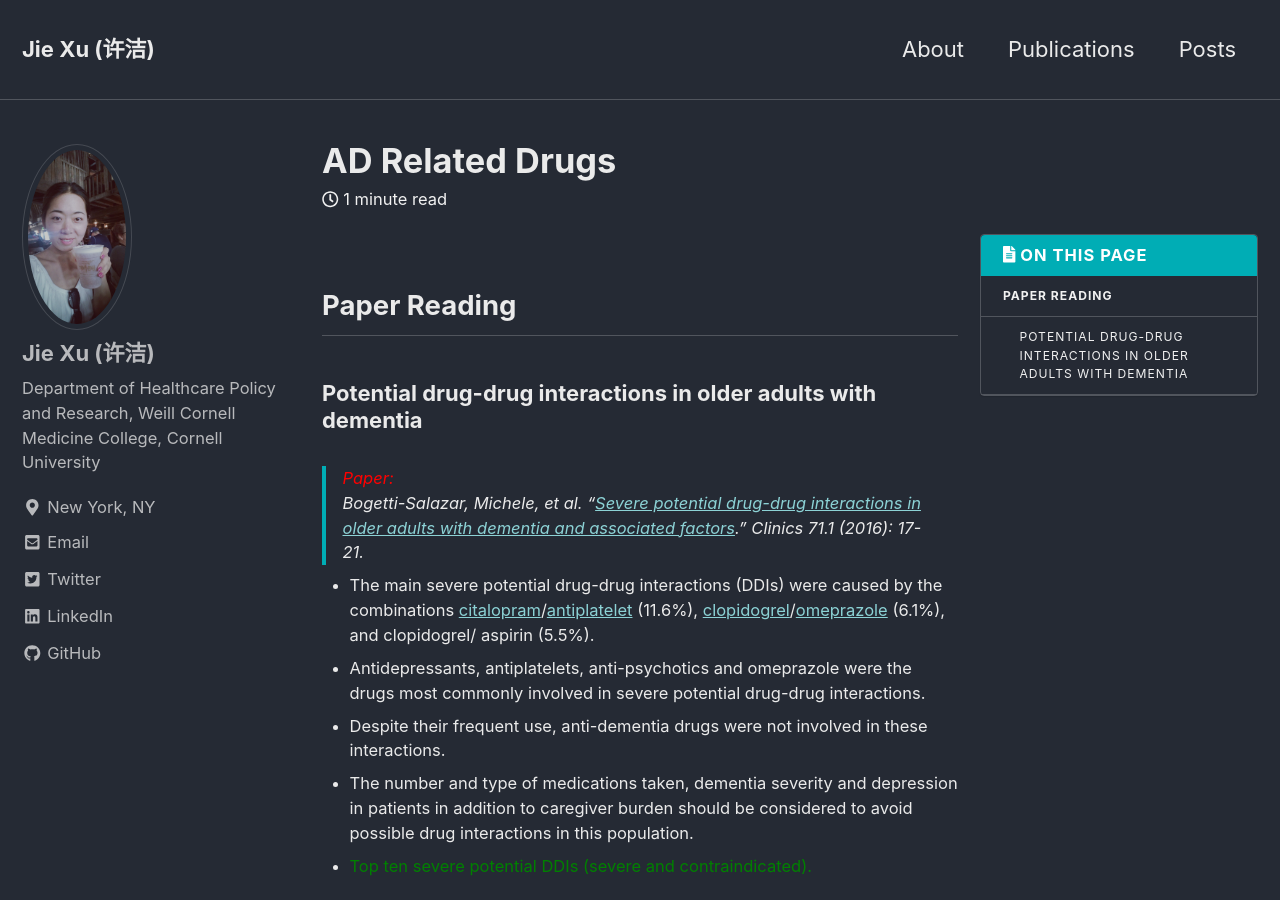
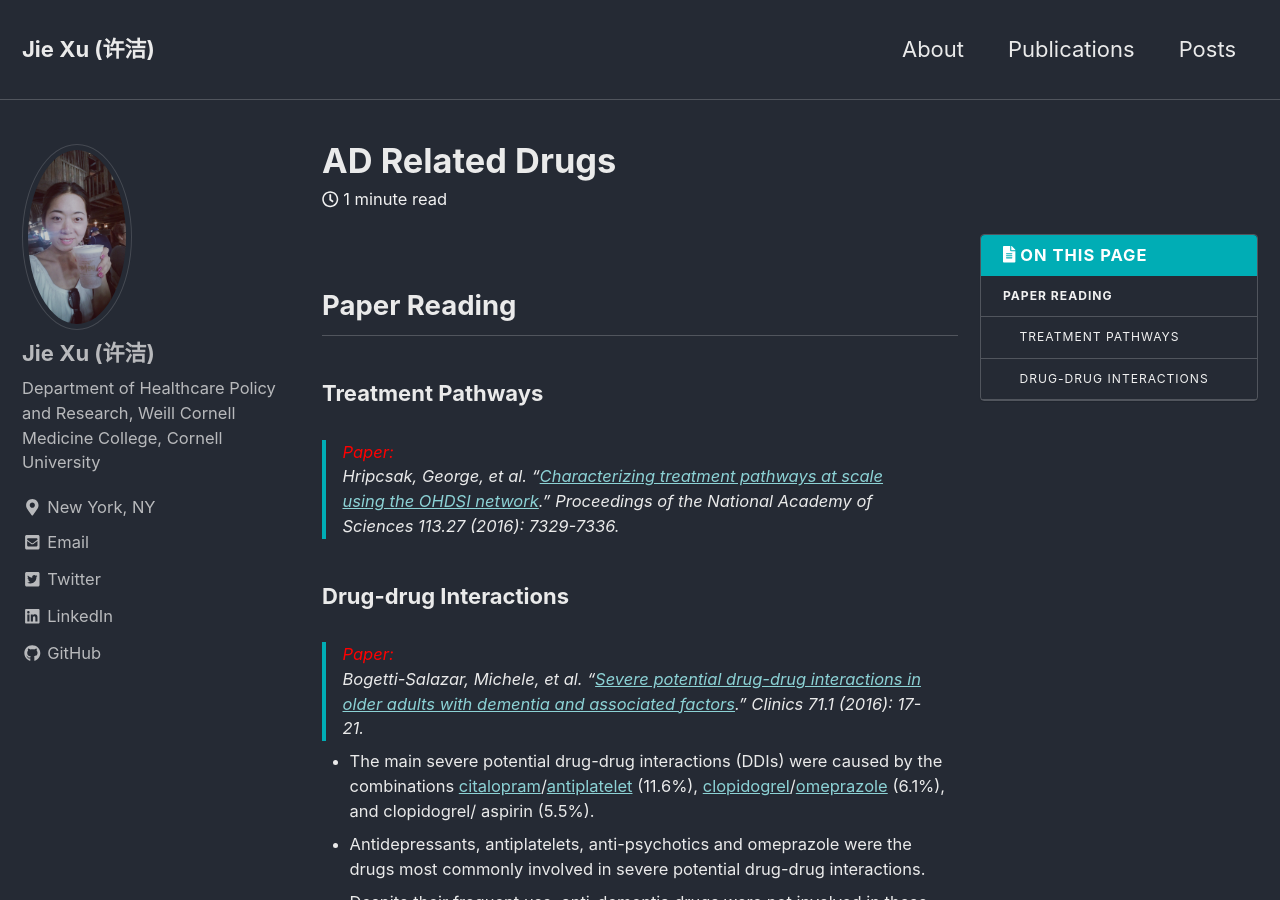
Before and after one commit to jxu1015/jxu1015.github.io, a Jekyll site: the page built from _posts/2020-03-03-AD-Related-Drugs.md, in a window 1280 px wide and 900 px high. Built offline with Jekyll 4.4.1, drawn with Linux system fonts in a browser that asks for light colours; nearby versions of some CDN libraries.

Commit message:
Update 2020-03-03-AD-Related-Drugs.md

```diff
--- a/_posts/2020-03-03-AD-Related-Drugs.md
+++ b/_posts/2020-03-03-AD-Related-Drugs.md
@@ -10,11 +10,16 @@ toc: true
 
 ## Paper Reading
 
-### Potential drug-drug interactions in older adults with dementia
+### Treatment Pathways
+> <font color='red'>Paper:</font> Hripcsak, George, et al. "[Characterizing treatment pathways at scale using the OHDSI network](https://www.ncbi.nlm.nih.gov/pmc/articles/PMC4941483/pdf/pnas.201510502.pdf)." Proceedings of the National Academy of Sciences 113.27 (2016): 7329-7336.
+{: .small}
+
+
+
+### Drug-drug Interactions
 
 > <font color='red'>Paper:</font> Bogetti-Salazar, Michele, et al. "[Severe potential drug-drug interactions in older adults with dementia and associated factors](https://www.ncbi.nlm.nih.gov/pmc/articles/PMC4763155/pdf/cln-71-01-017.pdf)." Clinics 71.1 (2016): 17-21.
 {: .small}
-
 * The main severe potential drug-drug interactions (DDIs) were caused by the combinations [citalopram](https://www.drugs.com/citalopram.html)/[antiplatelet](https://www.drugs.com/drug-class/antiplatelet-agents.html) (11.6%), [clopidogrel](https://www.drugs.com/mtm/clopidogrel.html)/[omeprazole](https://www.drugs.com/omeprazole.html) (6.1%), and clopidogrel/ aspirin (5.5%).
 * Antidepressants, antiplatelets, anti-psychotics and omeprazole were the drugs most commonly involved in severe potential drug-drug interactions.
 * Despite their frequent use, anti-dementia drugs were not involved in these interactions.
```
